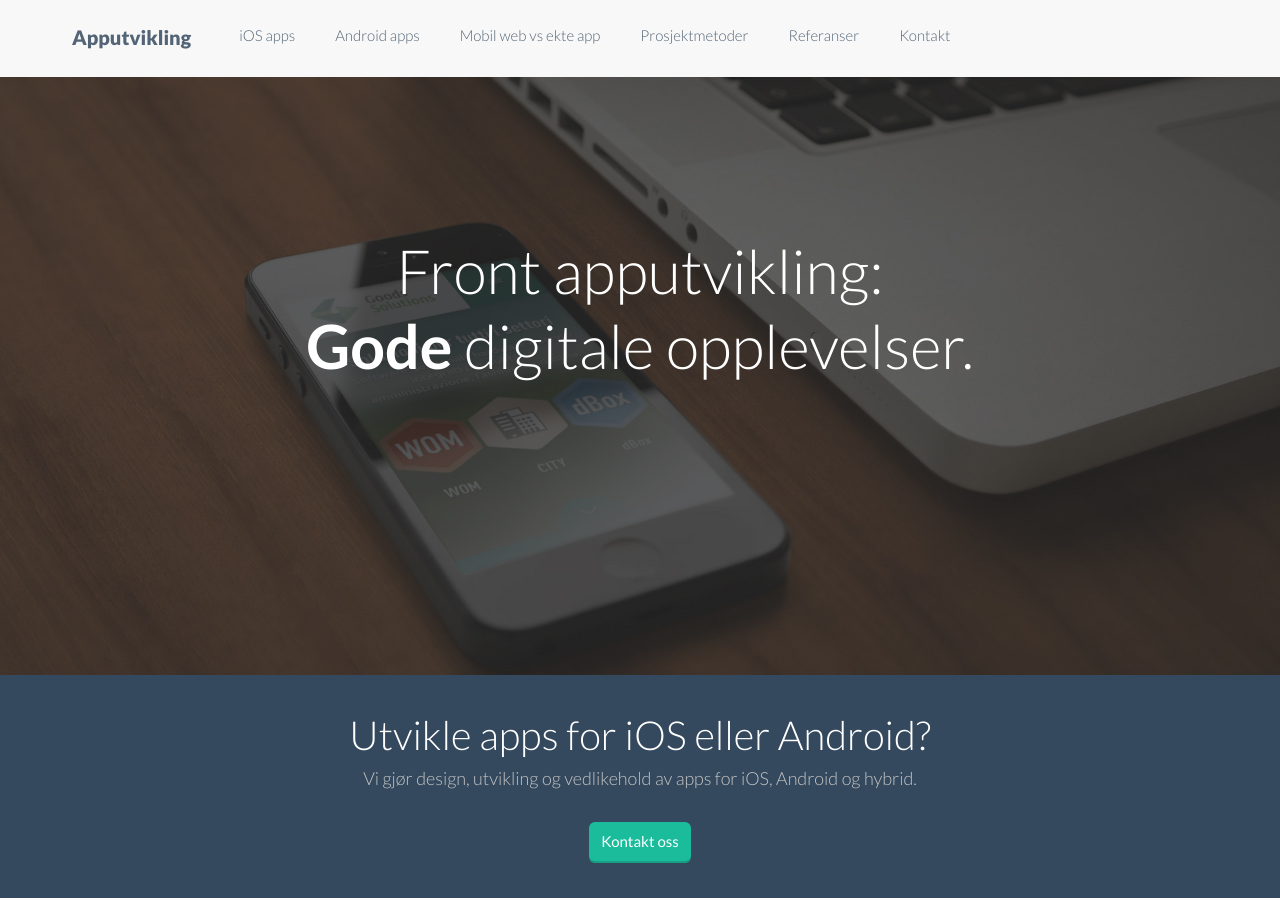
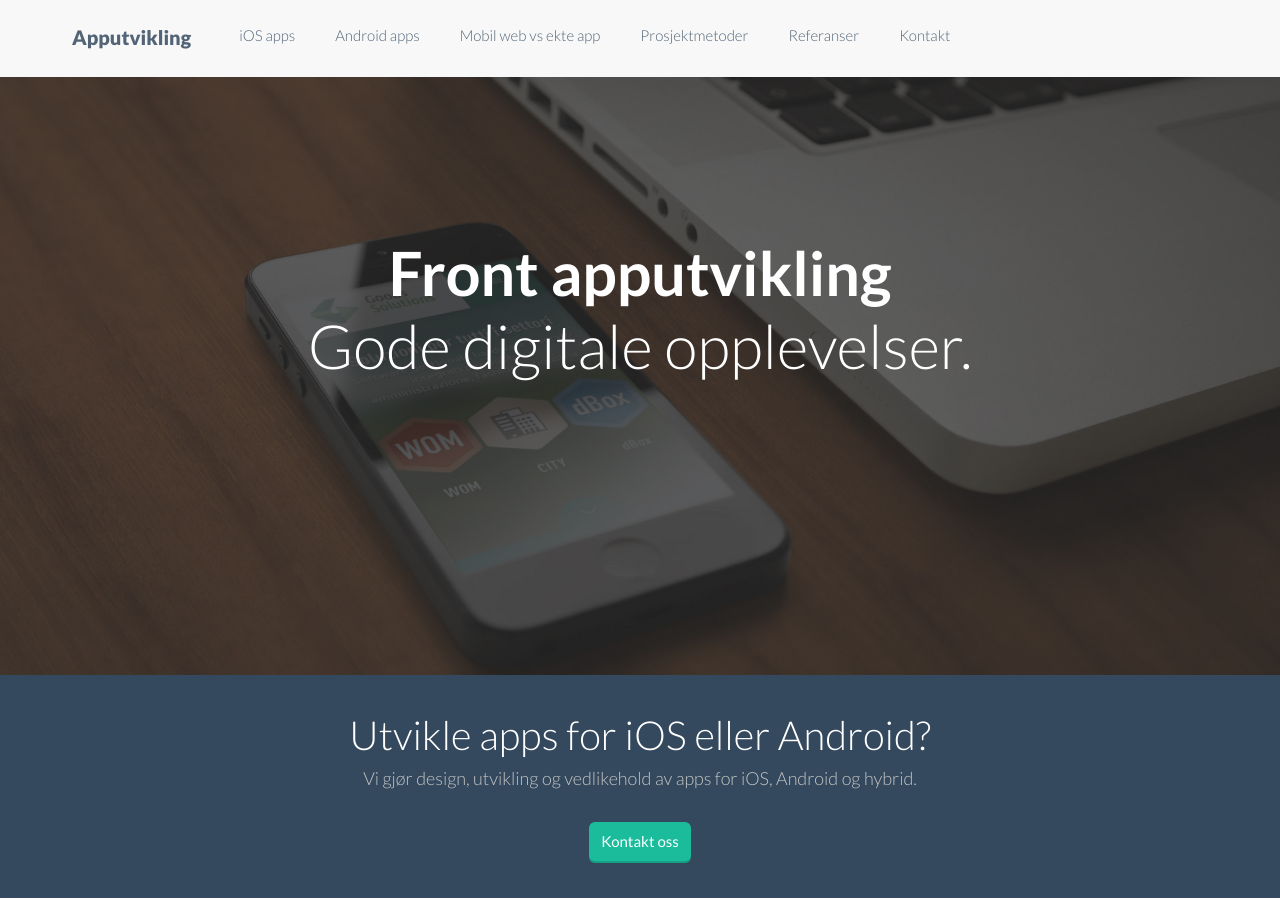
Before and after one commit to front/apputvikling, a Jekyll site: the page built from index.html, in a window 1280 px wide and 900 px high. Built offline with Jekyll 4.4.1, drawn with Linux system fonts in a browser that asks for light colours; comment, search, counter and statistics services are not loaded.

```diff
--- a/index.html
+++ b/index.html
@@ -7,7 +7,7 @@ description: Utvikling av apps. Kontakt oss i dag!
     <div id="headerwrap">
     	<div class="container">
 			<div class="row">
-				<h1>Front apputvikling:<br/> <b>Gode</b> digitale opplevelser.</h1>
+				<h1><strong>Front apputvikling</strong><br/> Gode digitale opplevelser.</h1>
 			</div>
     	</div>
     </div>
```
